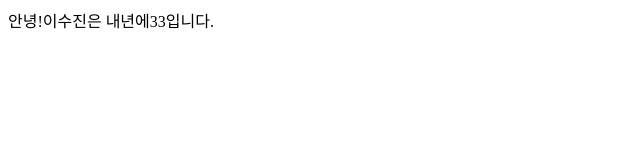
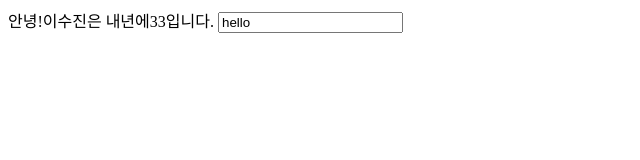
Before and after one commit to ifuleave/VueStudy, a plain HTML site: page index.html in a window 1280 px wide. Shown: the whole page, without its empty margins (0-640 px from the left). Drawn offline with nearby package versions, Linux system fonts and the light colour scheme.

Commit message:
바인딩

```diff
--- a/index.html
+++ b/index.html
@@ -11,6 +11,7 @@
     <div id="app">
         <!--{{person.name}} script data -> person 안에 name을 지정해주어서 name로 뜨ㅣ운다.-->
         {{nextYear('안녕')}} <!--함수를 불러와서 사용 가능 -->
+        <input type="text" v-bind:value="inputData">
     </div>
     <script>
         new Vue({
@@ -19,7 +20,8 @@
                 person : {
                     name : "이수진",
                     age : 32
-                }
+                },
+                inputData:'hello'
             },
             methods:{ //함수를 지정해 줄 수 있다.
                 nextYear(greating){ // 메소드 안에 매개변수로 지정해서 받아서 사용할 수 있다.
```
